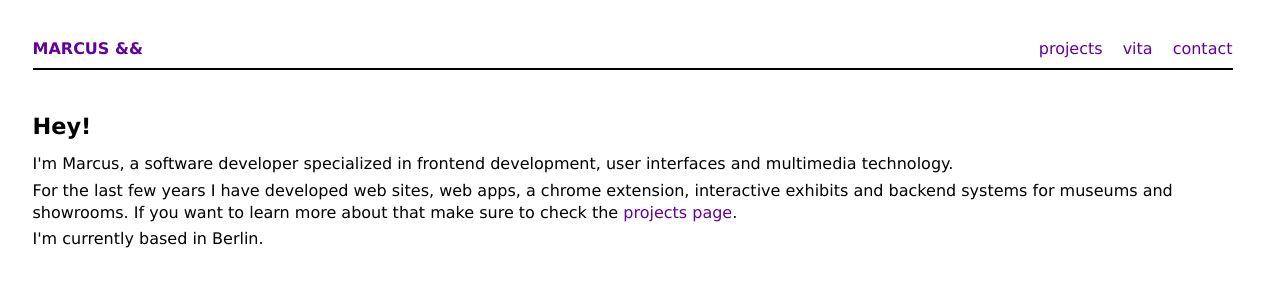
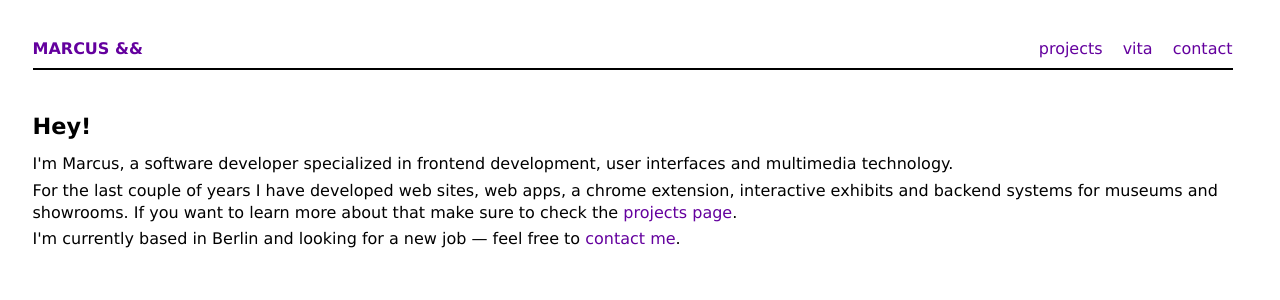
Before and after one commit to marcusand/website-2022, a SvelteKit app: page / in a window 1280 px wide. Shown: the top 300 px of the page. Built offline with nearby package versions, Linux system fonts and the light colour scheme; a web font is replaced by a local one.

Commit message:
update content

```diff
--- a/src/content/vita/education/hdm-am.yaml
+++ b/src/content/vita/education/hdm-am.yaml
@@ -1,4 +1,4 @@
-title: B.Sc. Audiovisual Media
+title: B.Eng. Audiovisual Media
 companyId: hdm
 startDate: 2015-03-01
 endDate: 2017-03-01
--- a/src/routes/+page.svelte
+++ b/src/routes/+page.svelte
@@ -10,9 +10,12 @@
   multimedia technology.
 </p>
 <p>
-  For the last few years I have developed web sites, web apps, a chrome extension, interactive
+  For the last couple of years I have developed web sites, web apps, a chrome extension, interactive
   exhibits and backend systems for museums and showrooms. If you want to learn more about that make
   sure to check the
   <a href="/projects">projects page</a>.
 </p>
-<p>I'm currently based in {location}.</p>
+<p>
+  I'm currently based in {location} and looking for a new job — feel free to
+  <a href="/contact">contact me</a>.
+</p>
```
